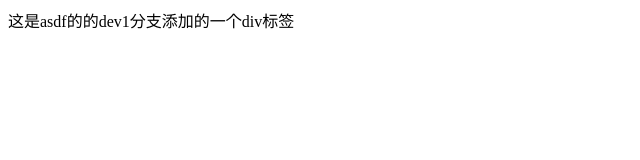
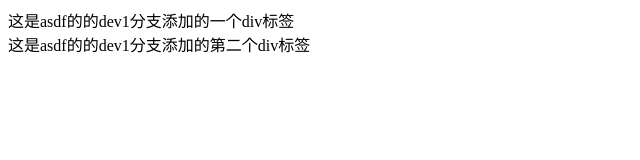
Before and after one commit to milk054/useless, a plain HTML site: page index.html in a window 1280 px wide. Shown: the whole page, without its empty margins (0-640 px from the left). Drawn offline with Linux system fonts and the light colour scheme.

Commit message:
まだadd

```diff
--- a/index.html
+++ b/index.html
@@ -7,6 +7,7 @@
 </head>
 <body>
   <div>这是asdf的的dev1分支添加的一个div标签</div>
+  <div>这是asdf的的dev1分支添加的第二个div标签</div>
   <script src="./axios.js"></script>
   <script src="./index.js"></script>
 </body>
```
